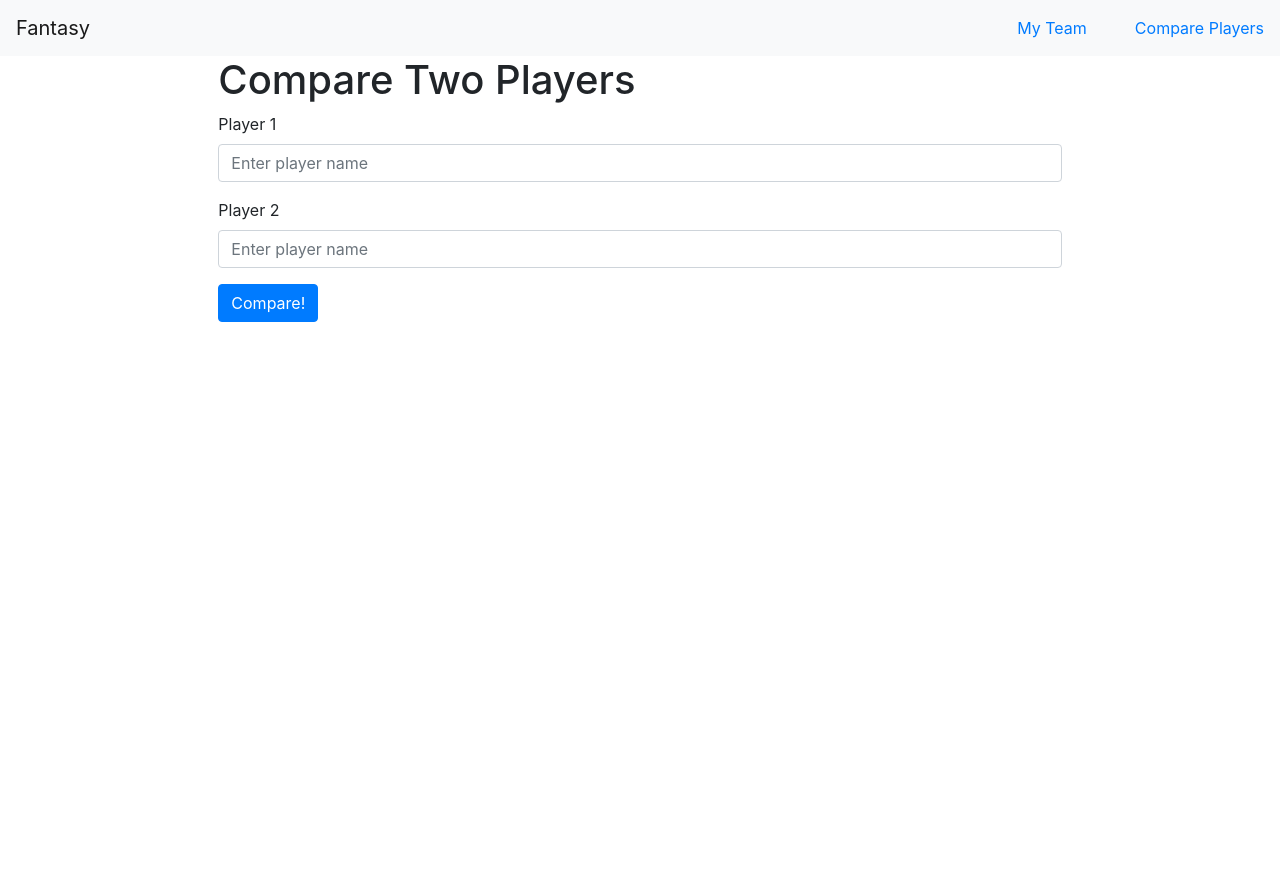
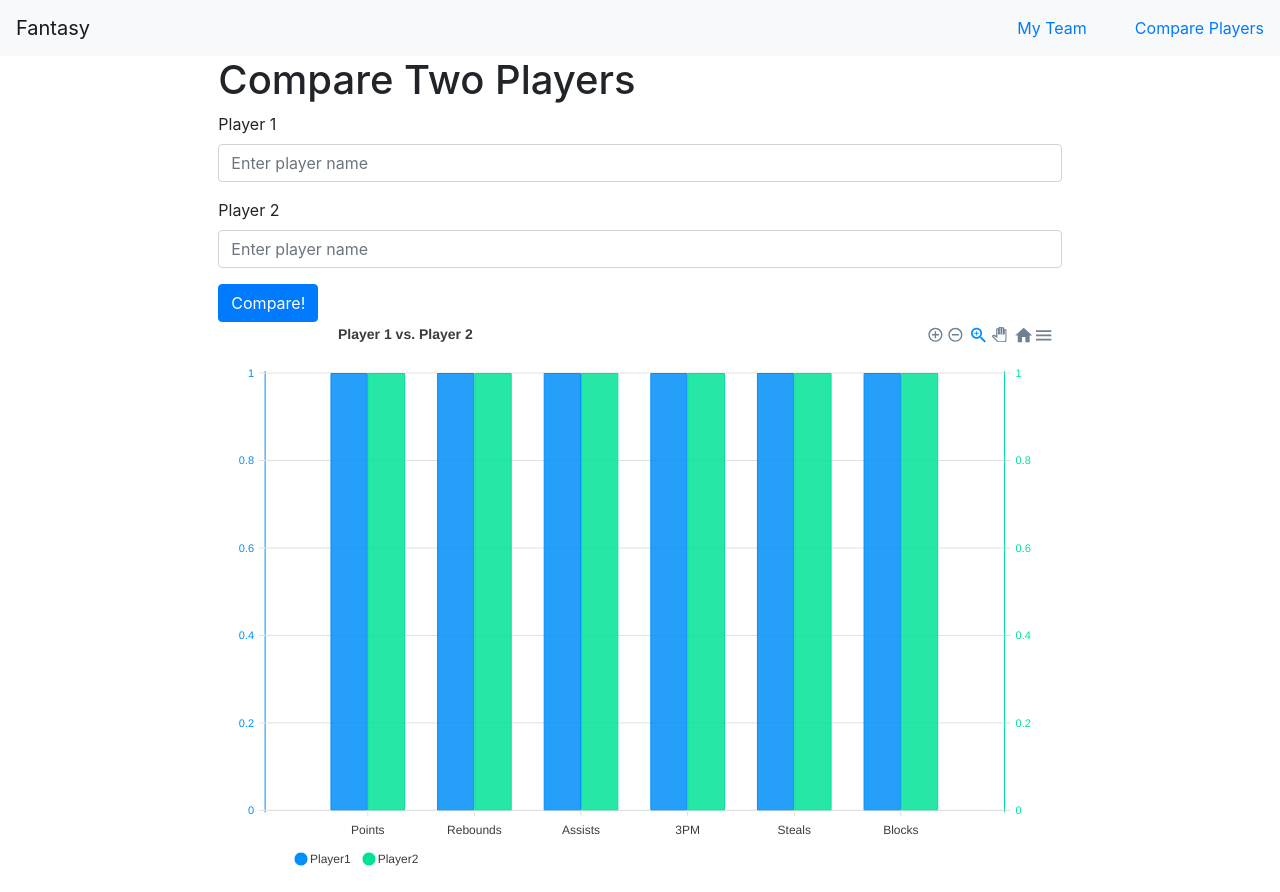
Before and after one commit to Jthai006/cs180, a React (Create React App) app in the folder client/: page /compare in a window 1280 px wide. Before the commit the page ends 800 px from the top, so only its background shows below. Built offline with nearby package versions, Linux system fonts and the light colour scheme.

Commit message:
Almost done

```diff
--- a/client/package.json
+++ b/client/package.json
@@ -6,10 +6,12 @@
     "@testing-library/jest-dom": "^4.2.4",
     "@testing-library/react": "^9.5.0",
     "@testing-library/user-event": "^7.2.1",
+    "apexcharts": "^3.19.0",
     "bootstrap": "^4.4.1",
     "jquery": "^3.5.0",
     "popper.js": "^1.16.1",
     "react": "^16.13.1",
+    "react-apexcharts": "^1.3.7",
     "react-bootstrap": "^1.0.0",
     "react-dom": "^16.13.1",
     "react-native-numeric-input": "^1.8.3",
--- a/client/src/Compare.js
+++ b/client/src/Compare.js
@@ -1,14 +1,98 @@
 import React from 'react';
 import { Container, Row, Col, Form, Button } from 'react-bootstrap';
+import ApexCharts from 'apexcharts';
+import ReactApexChart from 'react-apexcharts';
+
 
 class Compare extends React.Component {
   constructor(props) {
     super(props);
+
     this.state = {
       player1: '',
-      player2: ''
+      player2: '',
+      series: [{
+        name: 'Player1',
+        type: 'column',
+        data: [1, 1, 1, 1, 1, 1]
+      }, {
+        name: 'Player2',
+        type: 'column',
+        data: [1, 1, 1, 1, 1, 1]
+      }],
+      options: {
+        chart: {
+          height: 350,
+          type: 'line',
+          stacked: false
+        },
+        dataLabels: {
+          enabled: false
+        },
+        stroke: {
+          width: [1, 1, 4]
+        },
+        title: {
+          text: 'Player 1 vs. Player 2',
+          align: 'left',
+          offsetX: 110
+        },
+        xaxis: {
+          categories: ['Points', 'Rebounds', 'Assists', '3PM', 'Steals', 'Blocks'],
+        },
+        yaxis: [
+          {
+            axisTicks: {
+              show: true,
+            },
+            axisBorder: {
+              show: true,
+              color: '#008FFB'
+            },
+            labels: {
+              style: {
+                colors: '#008FFB',
+              }
+            },
+            tooltip: {
+              enabled: true
+            }
+          },
+          {
+            seriesName: 'Income',
+            opposite: true,
+            axisTicks: {
+              show: true,
+            },
+            axisBorder: {
+              show: true,
+              color: '#00E396'
+            },
+            labels: {
+              style: {
+                colors: '#00E396',
               }
             }
+          },
+        ],
+        tooltip: {
+          fixed: {
+            enabled: true,
+            position: 'topLeft', // topRight, topLeft, bottomRight, bottomLeft
+            offsetY: 30,
+            offsetX: 60
+          },
+        },
+        legend: {
+          horizontalAlign: 'left',
+          offsetX: 40
+        }
+      },
+
+
+    };
+  }
+
 
         onPlayer1Change = (event) => {
           this.setState({ player1: event.target.value })
@@ -16,6 +100,16 @@ class Compare extends React.Component {
       onPlayer2Change = (event) => {
           this.setState({ player2: event.target.value })
       }
+
+      // getBarData(res) {
+      //   console.log(res);
+      //   this.setState({
+      //       // series: [{
+      //       //     data: res
+      //       // }]
+      //       player1: 'nig'
+      //   });
+      // }
 
   onSubmitPlayers = () => {
       fetch('http://localhost:9000/comparePlayers', {
@@ -28,9 +122,14 @@ class Compare extends React.Component {
       })
           .then(response => response.json())
           .then(res => {
-                this.setState({ player1: res });
+              // this.getBarData(res);
+              this.setState({player1: 'nig'})
       })
+
 }
+
+
+
 
   render() {
 
@@ -54,6 +153,9 @@ class Compare extends React.Component {
                         Compare!
                     </Button>
                 </Form>
+                <div id="chart">
+                  <ReactApexChart options={this.state.options} series={this.state.series} type="line" height={550} />
+                </div>
             </Col>
           </Row>
         </Container>
```
Also changed, not shown: 2 other files (tests, documents, lock files or other folders). Lines whose indentation alone changed are shown as unchanged.
